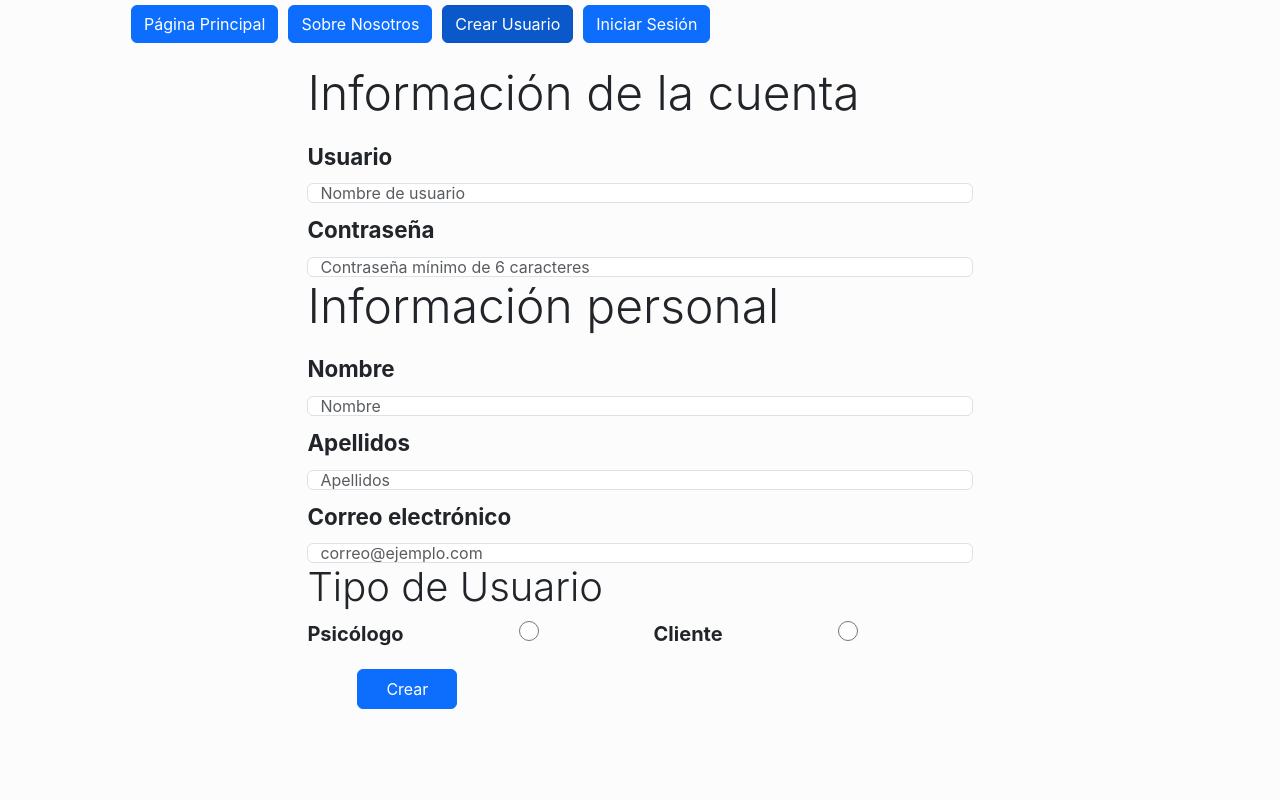
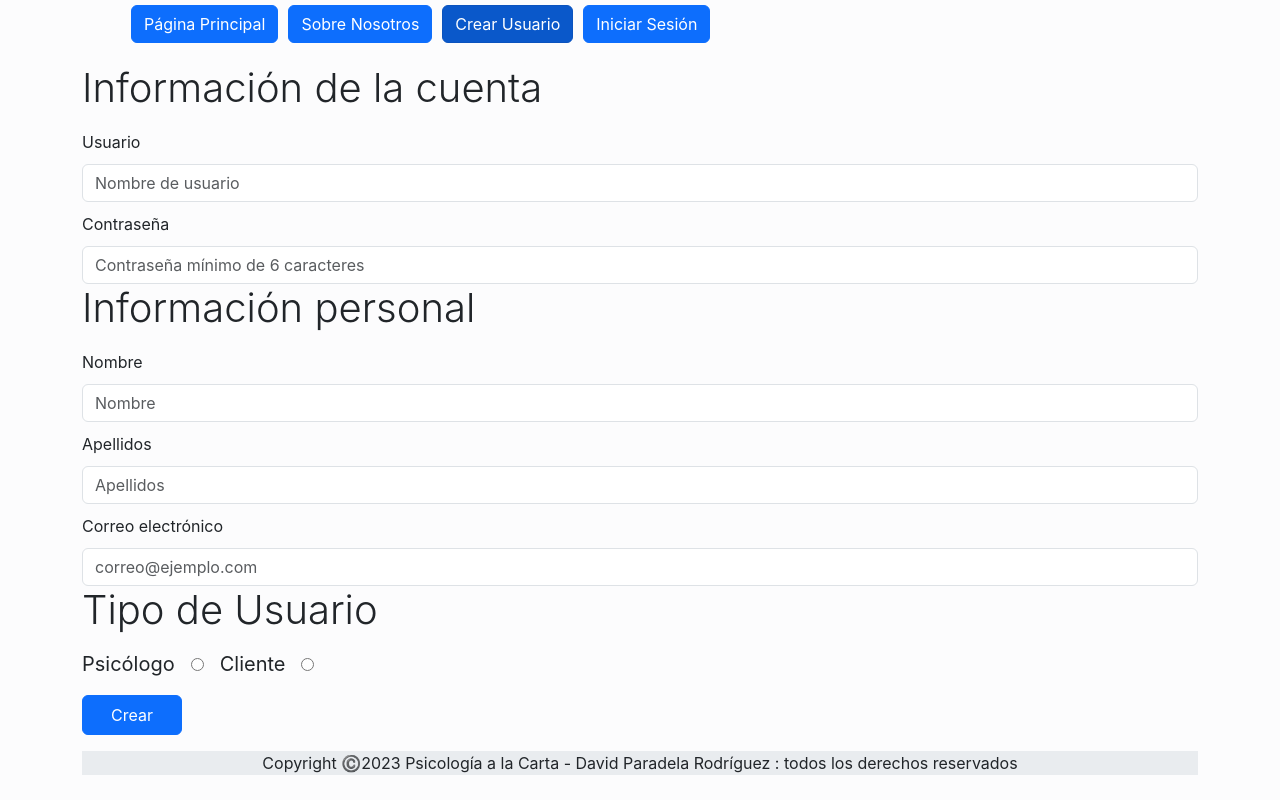
Before and after one commit to davidlanguage/ilernafinal, a React (Create React App) app: page /crearusuario in a window 1280 px wide. Shown: the top 800 px of the page. Built offline with nearby package versions, Linux system fonts and the light colour scheme; no server answers.

Commit message:
style fixes

```diff
--- a/src/estaticos/Navegacion.jsx
+++ b/src/estaticos/Navegacion.jsx
@@ -49,13 +49,12 @@ function Navegacion(props) {
         )}
         {props.usuarioLogueado != null ? (
           <li>
-            <button
-              id="botonRefrescar"
+            <NavLink
               onClick={() => props.setRefrescaHooks()}
               className="btn btn-primary"
             >
               Refrescar
-            </button>
+            </NavLink>
           </li>
         ) : (
           ""
--- a/src/estilos/IniciarOCrearSesionEstilo.css
+++ b/src/estilos/IniciarOCrearSesionEstilo.css
@@ -1,40 +1,14 @@
-.iniciarSesionContainer{
-    display: flex;
-    align-items: center;
-    justify-content: center;
-}
-.unidad{
-    height: 70px;
-    width: 300px;
-}
-label input{
-    margin-right: 10px;
-    padding: 20px 0;
-}
-label{
-    font-weight: bold;
-    font-size: 1.4rem;
-}
-input{
-    width: 250px;
-    height: 20px;
-}
-.unidad button{
-    margin-top: 20px;
-    margin-left: 50px;
-}
+
 button{
     font-size: 20px;
     width:100px;
     height: 40px;
     font-size: 1rem;
+    margin:1rem 1rem 1rem 0;
 }
-.formcrear{
-    height: 130vh;
-}
+
 .check{
     font-size: 20px;
-    padding: 0;
-    margin: 0;
     display: inline;
+    margin:1rem 1rem 0 0;
 }
--- a/src/estilos/NavegacionEstilo.css
+++ b/src/estilos/NavegacionEstilo.css
@@ -1,6 +1,5 @@
 .barraDeNavegacion{
     margin:0;
-    padding:5px 5px 5px 0;
 }
 .flexNavegacion{
     display: flex;
--- a/src/vistas/CrearUsuario.jsx
+++ b/src/vistas/CrearUsuario.jsx
@@ -1,6 +1,5 @@
 import React, { useState } from "react";
 import { useNavigate } from "react-router-dom";
-import "../estilos/IniciarOCrearSesionEstilo.css";
 
 const CrearUsuario = (props) => {
   const [usuario, setUsuario] = useState('')
@@ -57,12 +56,12 @@ const CrearUsuario = (props) => {
 
   return (
     <div className="iniciarSesionContainer">
-      <form className="formcrear" method="post" action="" onSubmit={crearCuentaYUsuario}>
-        <h2 className="display-5">Información de la cuenta</h2>
+      <form method="post" action="" onSubmit={crearCuentaYUsuario}>
+        <h2 className="display-6">Información de la cuenta</h2>
         <div className="form-group">
           <label htmlFor="usuario">Usuario</label>
           <input
-          className="form-control"
+          className="form-control input-xl"
             type="text"
             placeholder="Nombre de usuario"
             name="usuario"
@@ -88,7 +87,7 @@ const CrearUsuario = (props) => {
           onChange={(e)=> setContrasenya(e.target.value)}
            required></input>
         </div>
-        <h2 className="display-5">Información personal</h2>
+        <h2 className="display-6">Información personal</h2>
         <div className="form-group">
           <label htmlFor="nombre">Nombre</label>
           <input
--- a/src/vistas/Usuarios.jsx
+++ b/src/vistas/Usuarios.jsx
@@ -153,7 +153,7 @@ const Usuarios = (props) => {
           (
               <div className="card border-secondary separacionCartas">
                 <div className="card-body">
-                  <h2 className="card-title">Su cliente</h2>
+                  <h2 className="card-header">Su cliente</h2>
                   <p className="card-text">Nombre: {cliente.usuario.nombre}</p>
                   <p className="card-text">Apellidos: {cliente.usuario.apellidos}</p>
                   <p className="card-text">Correo Electrónico: {cliente.usuario.correoElectronico}</p>
```
